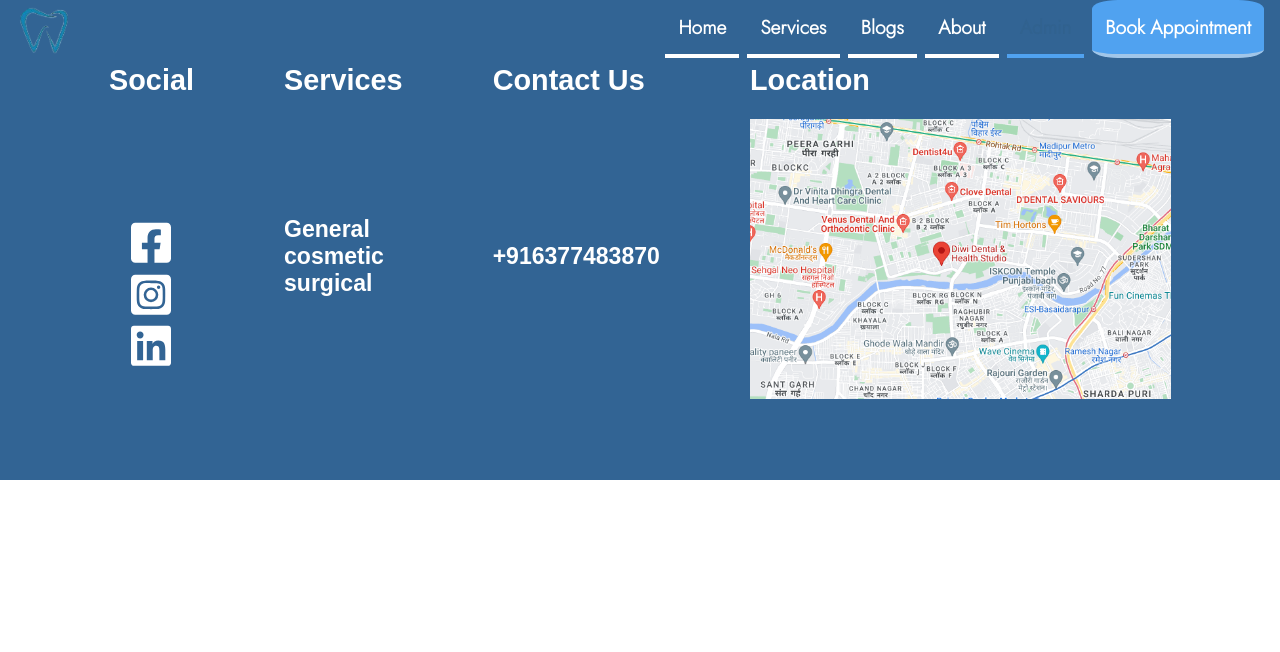
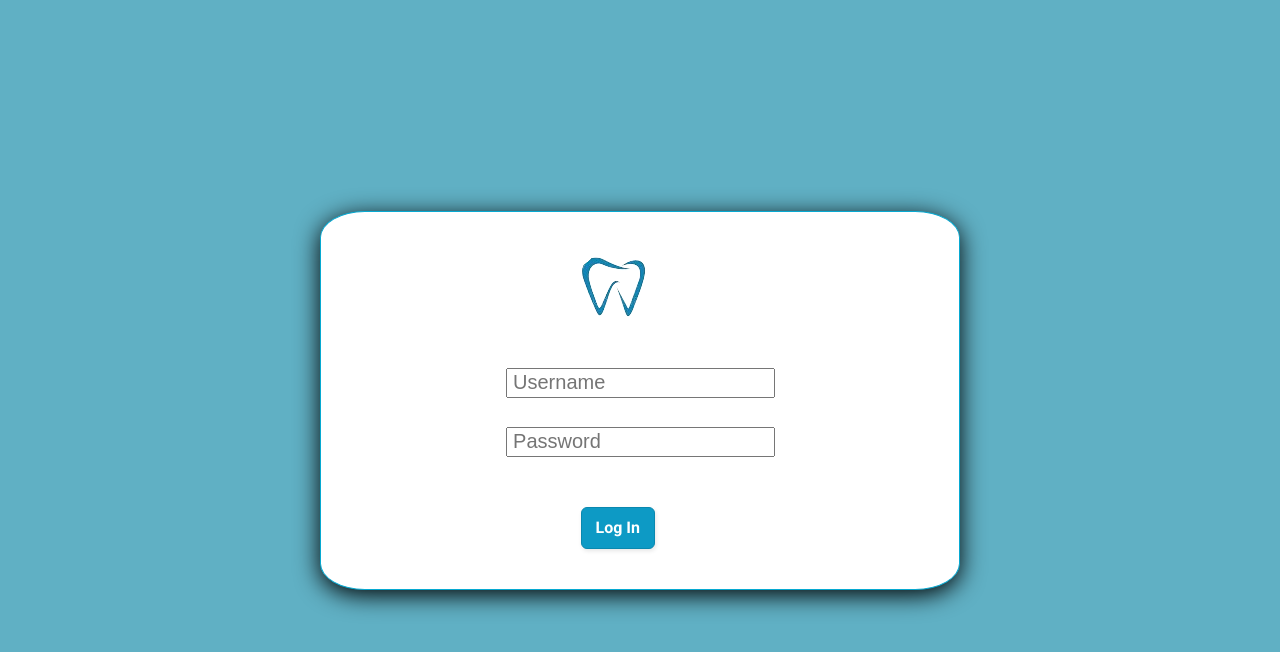
Before and after one commit to raj6377/diwi-health-studio-react-app, a React (Create React App) app: page /Login in a window 1280 px wide. Shown: the top 652 px of the page. Built offline with nearby package versions, Linux system fonts and the light colour scheme.

Commit message:
admin-nav hidden, log in added

```diff
--- a/src/Admin/Admin.css
+++ b/src/Admin/Admin.css
@@ -122,7 +122,7 @@ td{
     justify-content:space-evenly;
 }
 
-.cancel-button {
+.cancel-btn {
   background: #FF4742;
   border: 1px solid #FF4742;
   border-radius: 6px;
@@ -147,14 +147,14 @@ td{
   vertical-align: middle;
 }
 
-.cancel-button:hover,
-.cancel-button:active {
+.cancel-btn:hover,
+.cancel-btn:active {
   background-color: initial;
   background-position: 0 0;
   color: #FF4742;
 }
 
-.cancel-button:active {
+.cancel-btn:active {
   opacity: .5;
 }
 
--- a/src/Admin/Admin.js
+++ b/src/Admin/Admin.js
@@ -4,9 +4,12 @@ import { db } from '../Firebase-config/Firebase-config';
 import { collection, getDocs, orderBy, query } from 'firebase/firestore';
 import { Link } from 'react-router-dom';
 
-const Admin = () => {
+const Admin = (props) => {
     const [data, setData] = useState([]);
 
+    useEffect(()=>{
+        props.setNavShow(false)
+    },[props.setNavShow])
 
     useEffect(() => {
         db.collection('Appointment').onSnapshot((snapshot) => {
--- a/src/App.js
+++ b/src/App.js
@@ -6,31 +6,19 @@ import { Route, Routes } from 'react-router-dom'
 import Footer from './Footer/Footer'
 import Book from './Book/Book'
 import Blog from './Blog/Blog'
-// import Login from './Login/Login'
+import Login from './Login/Login'
 import Admin from './Admin/Admin';
 import Edit from './Edit/Edit';
 
+import { useState } from 'react'
+
 function App() {
-  // let Component
-  // switch (window.location.pathname) {
-  //   case ("/"):
-  //     Component = <Home/>
-  //     break;
-  //   case ("/Services"):
-  //     Component = <Services/>
-  //     break
-  //   case ("/About"):
-  //     Component = <About/>
-  //     break
-  //   default:
-  //     Component = <Home/>
-  //     break;
-  // }
 
+  const [showNav, setShowNav] = useState(true)
 
   return (
     <>
-      <Navbar/>
+      {showNav && <Navbar/>}
       <div className='container'>
         <Routes>
           <Route path='/' element={<Home/>}/>
@@ -38,13 +26,13 @@ function App() {
           <Route path='/Blog' element={<Blog/>}/>
           <Route path='/About' element={<About/>}/>
           <Route path='/Book' element={<Book/>}/>
-          {/* <Route path='/Login' element={<Login/>}/> */}
-          <Route path='/Admin' element={<Admin/>}/>
+          <Route path='/Login' element={<Login setNavShow={setShowNav} statusNavShow={showNav}/>}/>
+          <Route path='/Admin' element={<Admin setNavShow={setShowNav} statusNavShow={showNav}/>}/>
           <Route path='/update/:id' element={<Edit/>}/>
 
         </Routes>
       </div>
-    <Footer />
+      {showNav && <Footer />}
     </>
   );
 }
--- a/src/Edit/Edit.js
+++ b/src/Edit/Edit.js
@@ -87,7 +87,7 @@ const Edit=()=>{
                         <input type="text" className='form-control' value={address} name='address' onChange={handleInputChange}/>
                     </div> */}
                     <div className="operation-btns">
-                        <button className='cancel-button'>Cancel</button>
+                        <button className='cancel-btn'>Cancel</button>
                         <button type='submit' className='submit-btn'>Submit</button>
                     </div>
                 </form>
--- a/src/Login/Login.js
+++ b/src/Login/Login.js
@@ -1,42 +1,77 @@
-// import './login.css'
-// import { useContext, useState } from 'react';
-// import {signInWithEmailAndPassword} from 'firebase/auth'
-// // import {auth} from '../Firebase-config/Firebase-config'
-// import { useNavigate } from 'react-router-dom';
-// // import { AuthContext } from '../context/AuthContext';
+import './login.css'
+import { useContext, useState, useEffect } from 'react';
+import {signInWithEmailAndPassword} from 'firebase/auth'
+// import {auth} from '../Firebase-config/Firebase-config'
+import { useNavigate } from 'react-router-dom';
+// import { AuthContext } from '../context/AuthContext';
 
-// const Login = () =>{
-//     // const [error,setError]=useState(false);
-//     // const [email,setEmail]=useState('');
-//     // const [password,setPassword]=useState('');
-//     // const navigate=useNavigate();
-//     // // const {dispatch}=useContext(AuthContext)
+import  log  from '../Images/navbar/logo1.png'
 
-//     // const handleSubmit=(e)=>{
-//     //     e.preventDefault();
+const Login = (props) =>{
 
-//     //     signInWithEmailAndPassword(auth, email, password)
-//     //     .then((userCredential) => {
-//     //       // Signed in
-//     //       const user = userCredential.user;
-//     //     //   dispatch({type:"LOGIN",payload:user})
-//     //       navigate("/Admin");
-//     //     })
-//     //     .catch((error) => {
-//     //       setError(true);
-//     //     });
-//     // }
+    useEffect(()=>{
+        props.setNavShow(false)
+    },[props.setNavShow])
 
-//  return (
-//         <div className='login'>
-//             {/* <form onSubmit={handleSubmit}>
-//             <img src={require('../Images/navbar/logo1.png')}/>
-//                 <input type='email' placeholder=' email' onChange={(e)=>setEmail(e.target.value)}></input>
-//                 <input type='password' placeholder=' password' onChange={(e)=>setPassword(e.target.value)}></input>
-//                 <button type='submit'>Login</button>
-//                 {error && <span>Wrong username or password!</span>}
-//             </form> */}
-//         </div>
-//     )
+
+    return(
+        <>
+            <div className='logIn-outer-div'>
+                <div className='logIn-inner-div'>
+                    <img src={log}></img>
+                    <div className='user-pass-field'>
+                        <input type='text' placeholder=' Username'></input>
+                        <br/>
+                        <input type='password' placeholder=' Password'></input>
+                    </div>
+                <div className='logIn-buttons'>
+                    <button className='logIn-btn'>Log In</button>
+                </div>
+                </div>
+            </div>
+        </>
+    );
+}
+export default Login;
+
+
+
+
+
+
+
+
+
+// return (
+//     <div className='login'>
+//         {/* <form onSubmit={handleSubmit}>
+//         <img src={require('../Images/navbar/logo1.png')}/>
+//             <input type='email' placeholder=' email' onChange={(e)=>setEmail(e.target.value)}></input>
+//             <input type='password' placeholder=' password' onChange={(e)=>setPassword(e.target.value)}></input>
+//             <button type='submit'>Login</button>
+//             {error && <span>Wrong username or password!</span>}
+//         </form> */}
+//     </div>
+// )
+
+
+// const [error,setError]=useState(false);
+// const [email,setEmail]=useState('');
+// const [password,setPassword]=useState('');
+// const navigate=useNavigate();
+// // const {dispatch}=useContext(AuthContext)
+
+// const handleSubmit=(e)=>{
+//     e.preventDefault();
+
+//     signInWithEmailAndPassword(auth, email, password)
+//     .then((userCredential) => {
+//       // Signed in
+//       const user = userCredential.user;
+//     //   dispatch({type:"LOGIN",payload:user})
+//       navigate("/Admin");
+//     })
+//     .catch((error) => {
+//       setError(true);
+//     });
 // }
-// export default Login;
--- a/src/Login/login.css
+++ b/src/Login/login.css
@@ -1,34 +1,84 @@
-.login{
-    height:100vh;
-    display:flex;
-    align-items:center;
+@import url('https://fonts.googleapis.com/css2?family=Jost:wght@300&display=swap');
+
+.logIn-outer-div{
+    display: flex;
     justify-content: center;
-}
-.login form{
-    display: flex;
-    flex-direction: column;
     align-items: center;
-}
-.login input{
-    width:300px;
-    height:40px;
-    margin:15px;
-}
-.login button{
-    width:300px;
-    height:40px;
-    margin:15px;
-    border-style: none;
-    background-color: mediumturquoise;
-    color: white;
-    font-weight: bold;
-    cursor: pointer;
-}
-.login span{
-    font-size: 15px;
-    color:red;
+    width: 100vw;
+    height: 100vh;
+    /* border: 1px solid black; */
+    background-color: #60b0c4;
 }
 
-.login img{
-    margin:15px;
+.logIn-inner-div{
+    background-color: white;
+    display: grid;
+    justify-content: center;
+    gap: 50px;
+    font-family: "Jost", sans-serif;
+    font-size: 1.25rem;
+    width: 50vw;
+    height:max-content;
+    border: 1px solid rgb(7, 169, 209);
+    border-radius: 7%;
+    box-shadow: 0 5px 25px 0 rgb(0, 0, 0);
 }
+
+.logIn-inner-div img{
+    padding-left: 70px;
+    margin-top: 40px;
+}
+
+.user-pass-field{
+    display: grid;
+}
+
+.user-pass-field input{
+    height: 30px;
+    font-size: 1.25rem;
+    color : #07a1c7;
+}
+
+.user-pass-field input:focus{
+    outline: none;
+    border: 2px solid #07a1c7;
+}
+
+
+.logIn-btn {
+    margin-bottom: 40px;
+    margin-left: 75px;
+    background: #0d9ac5;
+    border: 1px solid #0a88af;
+    border-radius: 6px;
+    box-shadow: rgba(0, 0, 0, 0.1) 1px 2px 4px;
+    box-sizing: border-box;
+    color: #FFFFFF;
+    cursor: pointer;
+    display: inline-block;
+    font-family: nunito,roboto,proxima-nova,"proxima nova",sans-serif;
+    font-size: 16px;
+    font-weight: 800;
+    line-height: 16px;
+    min-height: 40px;
+    outline: 0;
+    padding: 12px 14px;
+    text-align: center;
+    text-rendering: geometricprecision;
+    text-transform: none;
+    user-select: none;
+    -webkit-user-select: none;
+    touch-action: manipulation;
+    vertical-align: middle;
+  }
+
+  .logIn-btn:hover,
+  .logIn-btn:active {
+    background-color: initial;
+    background-position: 0 0;
+    color: #0b76a0;
+  }
+
+  .logIn-btn:active {
+    opacity: .5;
+  }
```
